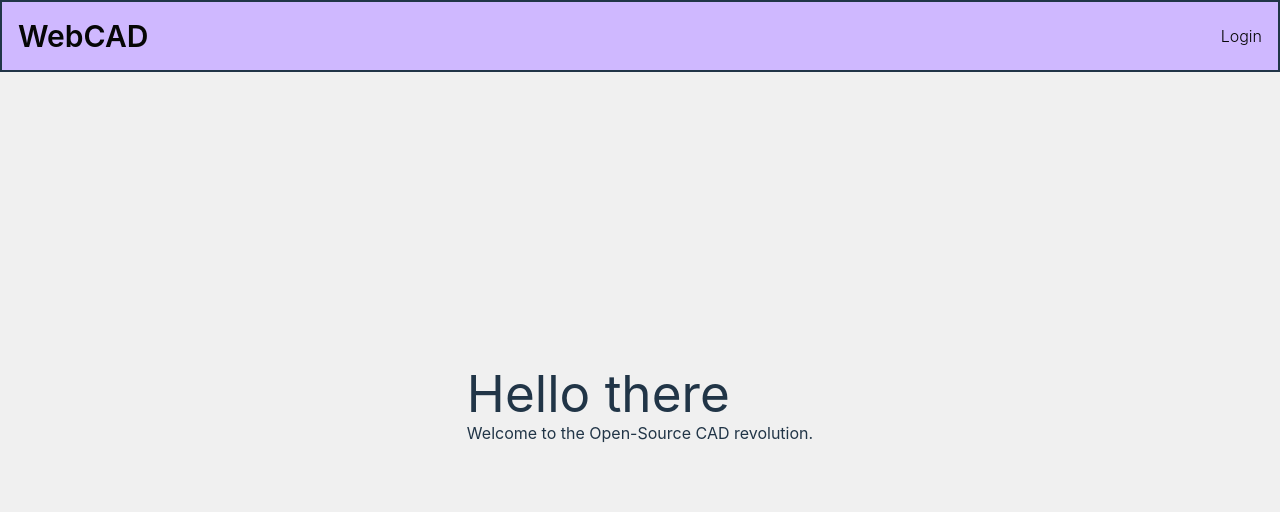
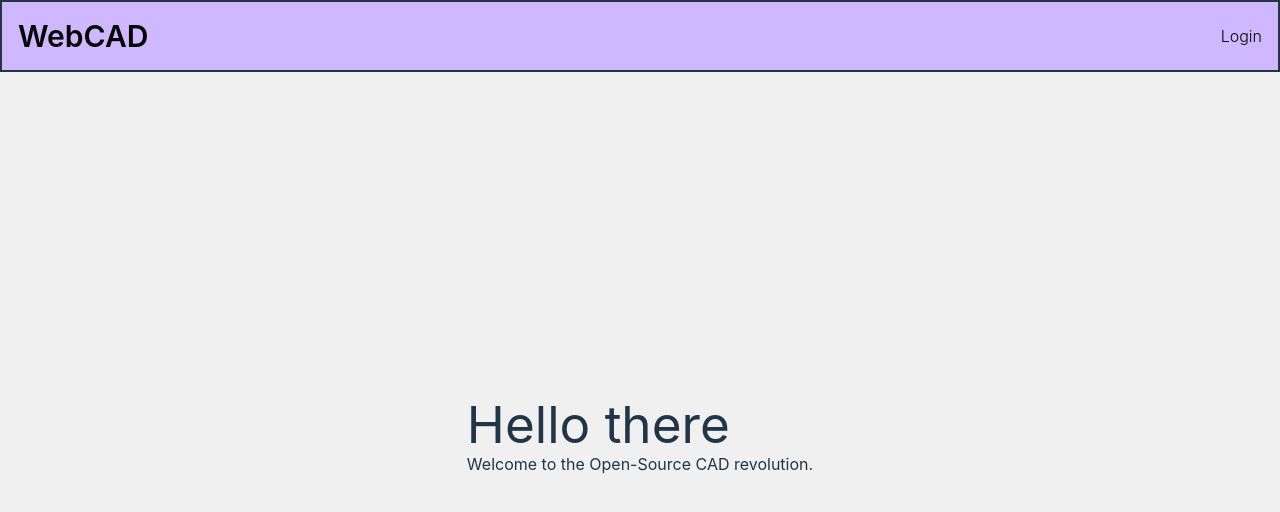
Before and after one commit to beecurious/webcad-vite, a React (Vite) app: page / in a window 1280 px wide. Shown: the top 512 px of the page. Built offline with nearby package versions, Linux system fonts and the light colour scheme; no server answers.

Commit message:
Changed page routing, fixed page content grow

```diff
--- a/src/App.css
+++ b/src/App.css
@@ -8,4 +8,6 @@ html, body, #root {
 .App{
   width: 100%;
   height: 100%;
+  display: flex;
+  flex-flow: column;
 }
--- a/src/App.tsx
+++ b/src/App.tsx
@@ -19,16 +19,19 @@ function App() {
 
   return (
     <div className="App bg-grey-200">
+
+      <HomeNav/>
+
+      <div className=" h-5/6 w-screen flex flex-col flex-grow justify-center items-center align-middle">
       <Routes>
-        <Route path='/' element={<HomeNav />}>
-          <Route index element={<Home />} />
-          <Route path='login' element={<Login />} />
-          <Route path='register' element={<Register />} />
+          <Route path='/' element={<Home/>} />
+          <Route path='login' element={<Login/>} />
           <Route path='/Dashboard' element={<SideNav />}>
             <Route index={true} element={<Dashboard />} />
-          </Route>
         </Route>
       </Routes>
+      </div>
+
     </div>
   )
 }
--- a/src/routes/Nav.tsx
+++ b/src/routes/Nav.tsx
@@ -1,17 +1,12 @@
 import { Link, Outlet } from "react-router-dom";
 
 export default function HomeNav() {
+
+
   return (
-    <>
       <div className="Nav w-full h-fit bg-lilac p-4 border-2 flex flex-row justify-between items-center">
         <Link to='/' className="font-sans font-semibold text-3xl text-grey-800 hover:text-white "> WebCAD</Link>
         <Link to='/Login' className="font-sans font-light text-grey-800 hover:text-white hover:font-medium"> Login</Link>
       </div>
-
-      <div className=" h-5/6 w-screen flex flex-col justify-center items-center align-middle">
-        <Outlet />
-      </div>
-
-    </>
   )
 }
```
